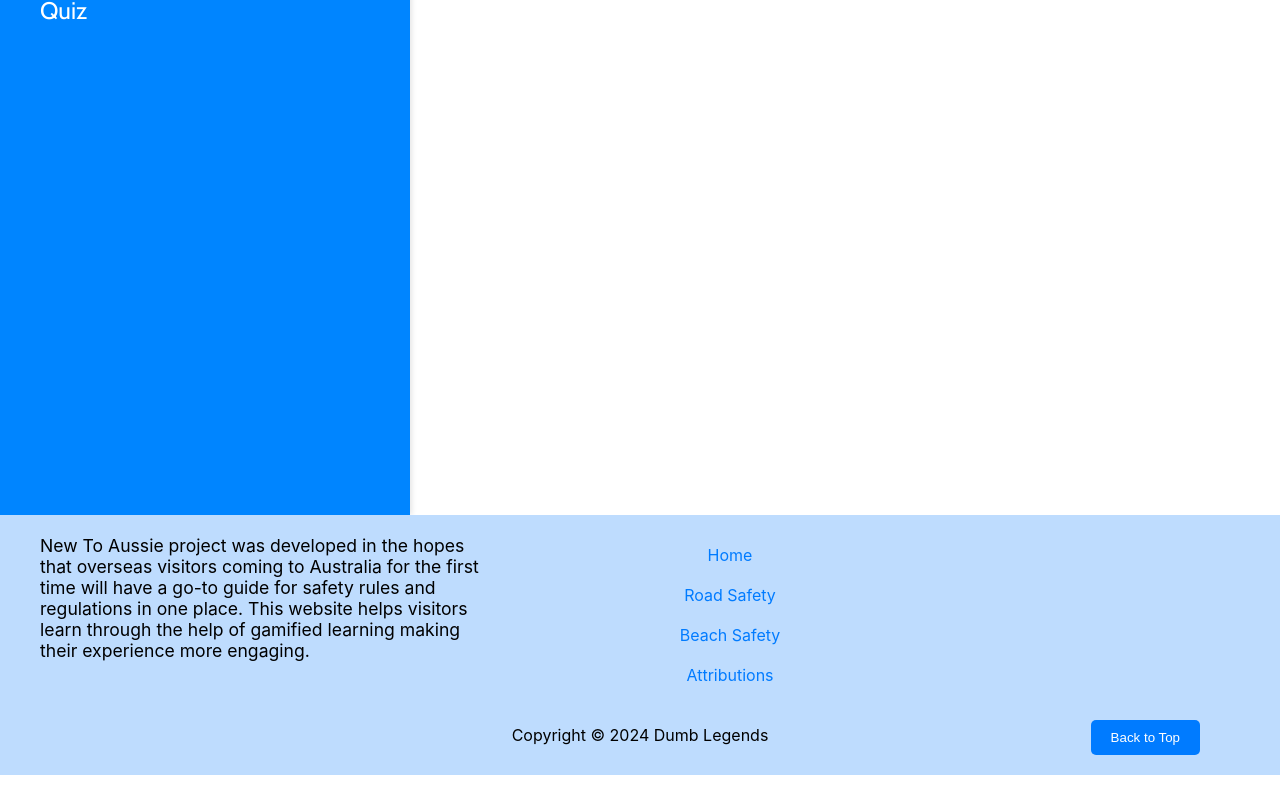
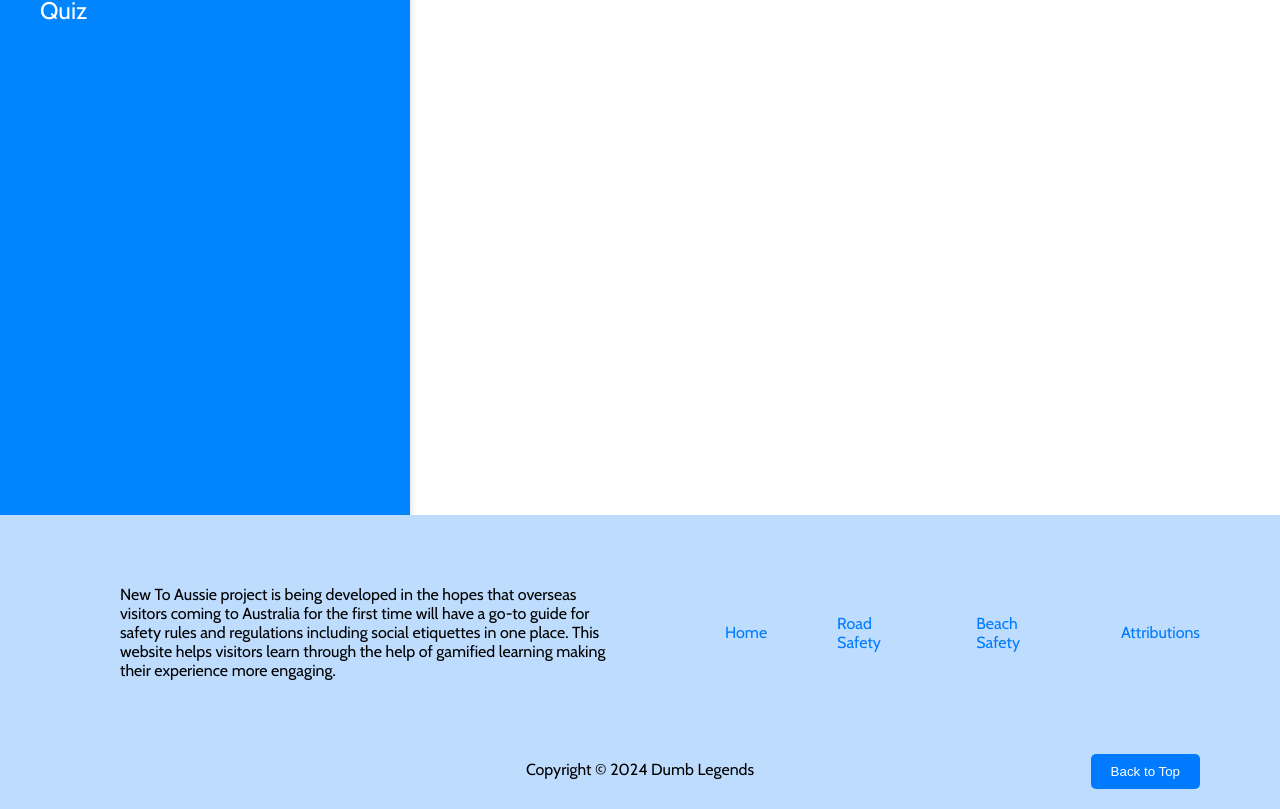
Before and after one commit to ShekharTy/new-to-aussie, a React (Create React App) app: page /#/road-safety in a window 1280 px wide. Shown: the part 558-1367 px from the top of the page. Before the commit the page ends 1333 px from the top, so only its background shows below. Built offline with nearby package versions, Linux system fonts and the light colour scheme.

Commit message:
Updated Road Safety

```diff
--- a/src/components/footer.js
+++ b/src/components/footer.js
@@ -16,7 +16,7 @@ function Footer() {
     <footer className='footer'>
       <div className="footer-upper">
         <div className="project-description">
-          New To Aussie project was developed in the hopes that overseas visitors coming to Australia for the first time will have a go-to guide for safety rules and regulations in one place. This website helps visitors learn through the help of gamified learning making their experience more engaging.
+          New To Aussie project is being developed in the hopes that overseas visitors coming to Australia for the first time will have a go-to guide for safety rules and regulations including social etiquettes in one place. This website helps visitors learn through the help of gamified learning making their experience more engaging.
         </div>
         <div className="useful-links">
           <div className="footer-link" onClick={() => navigate('/')}>Home</div>
--- a/src/styles/footer.css
+++ b/src/styles/footer.css
@@ -1,3 +1,4 @@
+@import url('https://fonts.googleapis.com/css2?family=Cabin:ital,wght@0,400..700;1,400..700&display=swap');
 .footer {
   background-color: #BEDCFE;
   text-align: center;
@@ -5,28 +6,30 @@
   position: relative;
   display: flex;
   flex-direction: column;
+  font-family: 'Cabin';
 }
 
 .footer-upper {
   display: flex;
-    justify-content: center;
-    align-items: start;
+  justify-content: space-around;
+  align-items: center;
   text-align: left;
+  flex-wrap: wrap;
 }
 
-  .project-description {
+.project-description, .useful-links {
   flex: 1;
-    margin-left: 20px;
-    font-size: 1.1em;
+  margin: 50px;
 }
-
+.project-description{
+  margin-left: 100px;
+}
 .useful-links {
-    flex: 1;
   display: flex;
-    flex-direction: column;
+  flex-direction: row;
   align-items: center;
-    margin-right: 300px;
   justify-content: center;
+  gap: 50px;
 }
 
 .footer-lower {
@@ -39,12 +42,11 @@
 .footer-link {
   cursor: pointer;
   color: #007bff;
-    margin: 10px 0;
+  padding: 10px;
 }
 
 .back-to-top {
   position: absolute;
-    margin-top: 20px;
   background-color: #007bff;
   color: white;
   border: none;
--- a/src/styles/home.css
+++ b/src/styles/home.css
@@ -89,6 +89,7 @@ body,
     border-radius: 8px;
     margin: 20px;
     box-shadow: 0 4px 6px rgba(0, 0, 0, 0.1);
+    font-family: 'Cabin';
 }
 
 .safety-guides {
```
Lines whose indentation alone changed are shown as unchanged.
